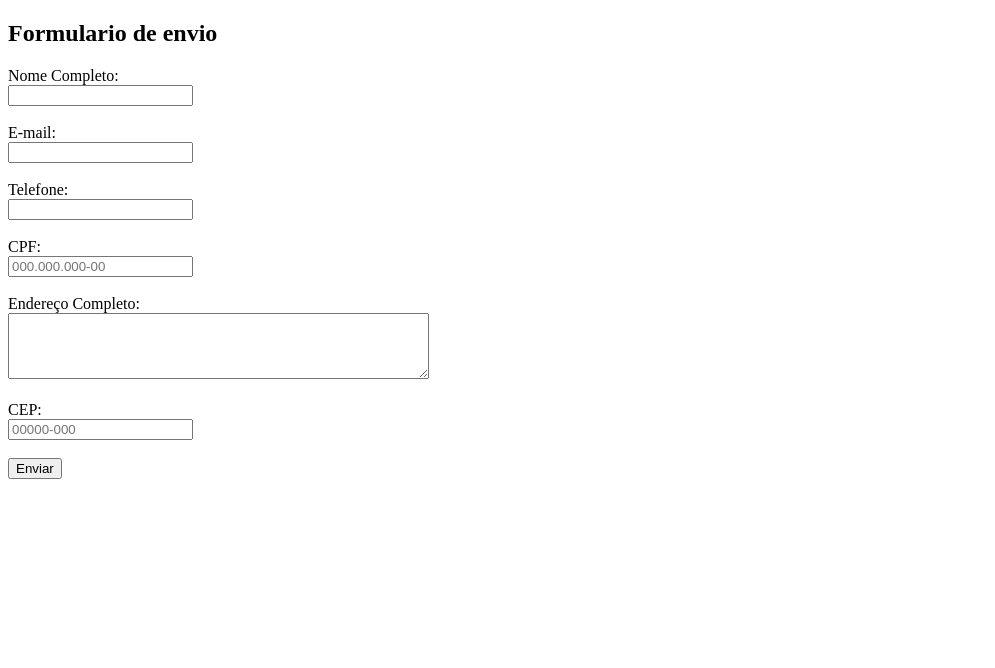
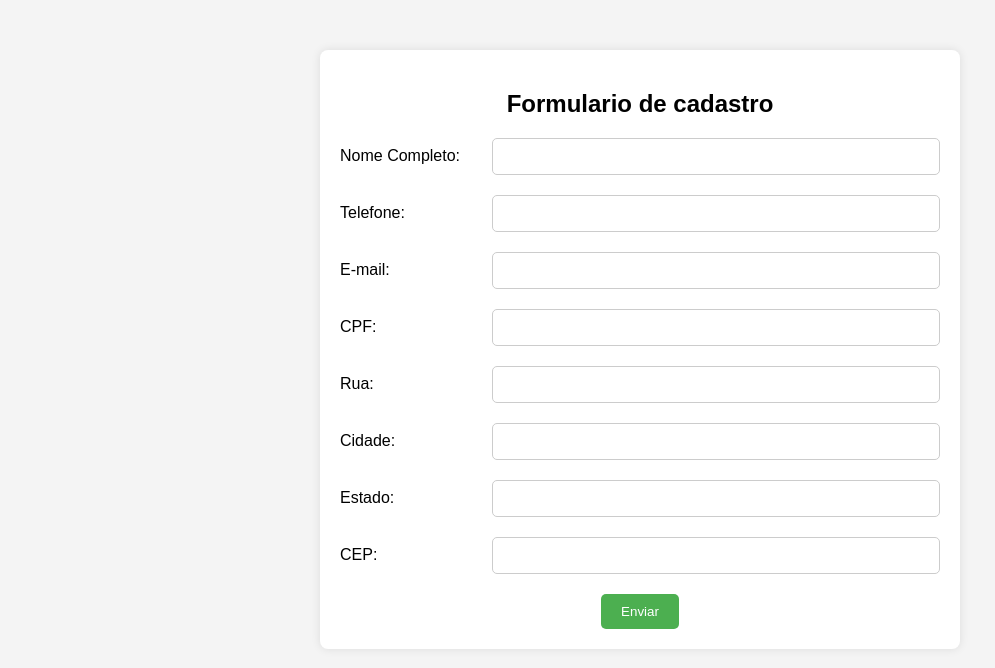
Before and after one commit to JeanAlves00/exercicio_plugins_jquery, a plain HTML site: page index.html in a window 1280 px wide. Shown: the whole page, without its empty margins (0-995 px from the left). Drawn offline with Linux system fonts and the light colour scheme.

Commit message:
0.5
1- criando a parte do html
2- estilizando com css

```diff
--- a/index.html
+++ b/index.html
@@ -3,30 +3,49 @@
 <head>
   <meta charset="UTF-8">
   <meta name="viewport" content="width=device-width, initial-scale=1.0">
-  <title>Formulário de envio</title>
+  <title>Formulário de cadastro</title>
+  <link rel="stylesheet" href="style.css">
 </head>
 <body>
-  <h2>Formulario de envio</h2>
-  <form action="#" method="POST">
-    <label for="nome-completo">Nome Completo:</label><br>
-    <input type="text" id="nome-completo" name="nome-completo" required><br><br>
-
-    <label for="email">E-mail:</label><br>
-    <input type="email" id="email" name="email" required><br><br>
-
-    <label for="telefone">Telefone:</label><br>
-    <input type="tel" id="telefone" name="telefone" required><br><br>
-
-    <label for="cpf">CPF:</label><br>
-    <input type="text" id="cpf" name="cpf" required pattern="\d{3}\.\d{3}\.\d{3}-\d{2}" placeholder="000.000.000-00"><br><br>
-
-    <label for="endereco">Endereço Completo:</label><br>
-    <textarea id="endereco" name="endereco" rows="4" cols="50" required></textarea><br><br>
-
-    <label for="cep">CEP:</label><br>
-    <input type="text" id="cep" name="cep" required pattern="\d{5}-\d{3}" placeholder="00000-000"><br><br>
-
-    <input type="submit" value="Enviar">
-  </form>
+  <section id="contato">
+    <div class="container">
+        <h2>Formulario de cadastro</h2>
+        <form >
+            <div class="form-campo">
+                <label for="nome">Nome Completo:</label>
+                <input type="text" id="nome" name="nome">
+            </div>
+            <div class="form-campo">
+                <label for="telefone">Telefone:</label>
+                <input type="tel" id="telefone" name="telefone">
+            </div>
+            <div class="form-campo">
+                <label for="email">E-mail:</label>
+                <input type="email" id="email" name="email">
+            </div>
+            <div class="form-campo">
+                <label for="cpf">CPF:</label>
+                <input type="text" id="cpf" name="cpf">
+            </div>
+            <div class="form-campo">
+              <label for="rua">Rua:</label>
+              <input type="text" id="rua" name="rua">
+            </div>
+            <div class="form-campo">
+              <label for="cidade">Cidade:</label>
+              <input type="text" id="cidade" name="cidade">
+            </div>
+            <div class="form-campo">
+              <label for="estado">Estado:</label>
+              <input type="text" id="estado" name="estado" required>
+            </div>
+            <div class="form-campo">
+              <label for="cep">CEP:</label>
+              <input type="text" id="cep" name="cep">
+            </div>
+            <button type="submit">Enviar</button>
+        </form>
+    </div>
+</section>
 </body>
 </html>
--- a/style.css
+++ b/style.css
@@ -0,0 +1,53 @@
+body {
+    font-family: Arial, sans-serif;
+    margin: 0;
+    padding: 0;
+    background-color: #f4f4f4;
+}
+
+.container {
+    max-width: 600px;
+    margin: 50px auto;
+    padding: 20px;
+    background-color: #ffffff;
+    border-radius: 8px;
+    box-shadow: 0 0 10px rgba(0, 0, 0, 0.1);
+}
+
+h2 {
+    text-align: center;
+    margin-bottom: 20px;
+}
+
+.form-campo {
+    margin-bottom: 20px;
+    display: flex;
+    align-items: center;
+}
+
+.form-campo label {
+    flex: 1;
+    margin-right: 10px;
+}
+
+.form-campo input {
+    flex: 3;
+    padding: 10px;
+    border: 1px solid #ccc;
+    border-radius: 5px;
+}
+
+button[type="submit"] {
+    display: block;
+    margin: 0 auto;
+    padding: 10px 20px;
+    background-color: #4CAF50;
+    color: white;
+    border: none;
+    border-radius: 5px;
+    cursor: pointer;
+}
+
+button[type="submit"]:hover {
+    background-color: #45a049;
+}
```
